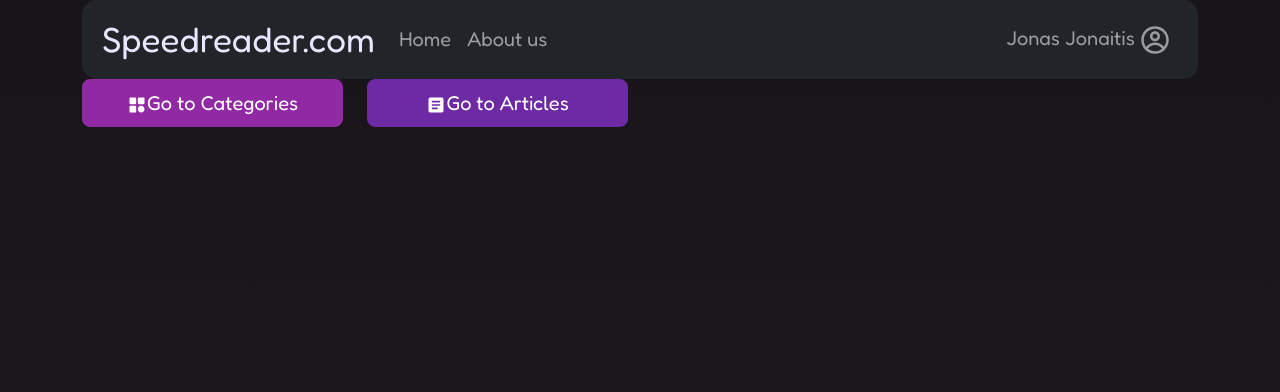
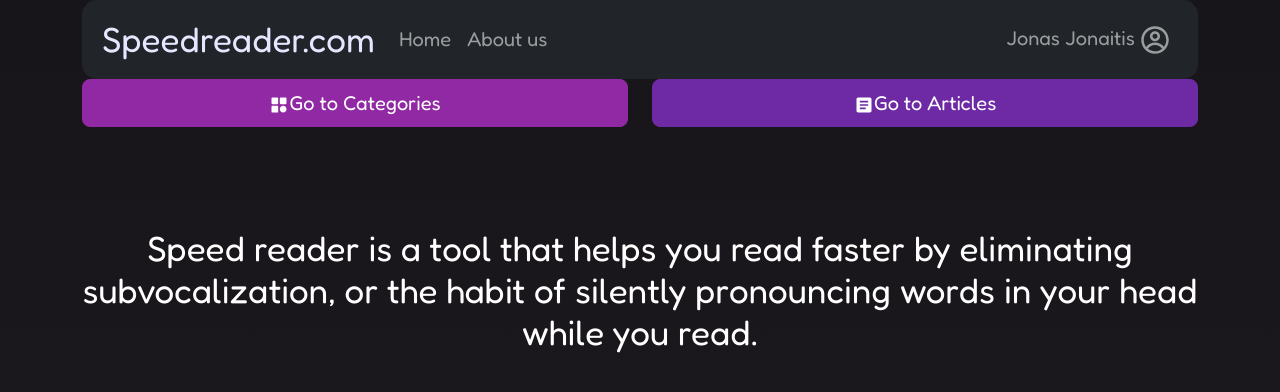
Before and after one commit to user5427/speed, a React (Create React App) app in the folder ClientApplication/react-app/: page / in a window 1280 px wide. Shown: the top 392 px of the page. Built offline with nearby package versions, Linux system fonts and the light colour scheme.

Commit message:
added article home page, some minor style changes

```diff
--- a/ClientApplication/react-app/src/App.js
+++ b/ClientApplication/react-app/src/App.js
@@ -12,7 +12,7 @@ import '@fontsource/fredoka/300.css';
 import '@fontsource/fredoka/700.css';
 
 import Categories from './pages/categories'
-import ArticleList from './pages/article-list-page'
+import ArticleHomePage from './pages/articleHomePage';
 
 
 
@@ -34,7 +34,7 @@ function App() {
         <Routes>
           <Route exact path="/" Component={() => <Landing/>} />
           <Route exact path="/categories" Component={() => <Categories/>} />
-          <Route exact path="/articles" Component={() => <ArticleList/>} />
+          <Route exact path="/articles" Component={() => <ArticleHomePage/>} />
           </Routes>
       </BrowserRouter>
     </Container>
--- a/ClientApplication/react-app/src/components/article-item.js
+++ b/ClientApplication/react-app/src/components/article-item.js
@@ -15,7 +15,7 @@ const ArticleItem = (props) => {
                 <div className="clickable-row"> {/* Apply a clickable row class */}
                     <Row className="row">
                         <Col xs={12} md={10} className="col col-12 col-md-10">
-                            <h2><b>{props.data.title}</b></h2> {/* Apply heading and bold */}
+                            <h2>{props.data.title}</h2> {/* Apply heading and bold */}
                         </Col>
                         <Col xs={12} md={2} className="col col-12 col-md-2">
                             <p>{props.data.categoryTitle}</p> {/* Apply paragraph styling */}
--- a/ClientApplication/react-app/src/pages/article-list-page.js
+++ b/ClientApplication/react-app/src/components/article-list-page.js
@@ -1,5 +1,5 @@
 import React, { useEffect, useState } from 'react';
-import ArticleItem from '../components/article-item';
+import ArticleItem from './article-item';
 import ReactPaginate from 'react-paginate';
 
 import { AiFillLeftCircle, AiFillRightCircle } from "react-icons/ai"; // icons form react-icons
@@ -49,12 +49,12 @@ const ArticleList = () => {
             <div className="d-flex justify-content-center">
                 <ReactPaginate
                     previousLabel={
-                        <IconContext.Provider value={{ color: "#9229A4", size: "36px" }}>
+                        <IconContext.Provider value={{ color: "#2992a4", size: "36px" }}>
                             <AiFillLeftCircle />
                         </IconContext.Provider>
                     }
                     nextLabel={
-                        <IconContext.Provider value={{ color: "#9229A4", size: "36px" }}>
+                        <IconContext.Provider value={{ color: "#2992a4", size: "36px" }}>
                             <AiFillRightCircle />
                         </IconContext.Provider>
                     }
--- /dev/null
+++ b/ClientApplication/react-app/src/pages/articleHomePage.js
@@ -0,0 +1,17 @@
+import React from "react";
+import ArticleList from "../components/article-list-page";
+import "../styles/articleHomePage.css";
+
+const ArticleHomePage = () => {
+    return (
+        <>
+            <div className="article-home-page">
+                <h2>Article Home Page</h2>
+            </div>
+            <ArticleList />
+        </>
+
+    );
+}
+
+export default ArticleHomePage;
--- a/ClientApplication/react-app/src/pages/landing.js
+++ b/ClientApplication/react-app/src/pages/landing.js
@@ -4,27 +4,32 @@ import { Row, Col, Button } from 'react-bootstrap';
 
 import { MdArticle } from "react-icons/md";
 import { BiSolidCategory } from "react-icons/bi";
+import "../styles/landingStyle.css";
 
 const Landing = () => {
-    const navigate  = useNavigate();
+    const navigate = useNavigate();
 
     const redirectToCategories = () => {
-        navigate ('/categories');
+        navigate('/categories');
     };
     const redirectToArticles = () => {
-        navigate ('/articles');
+        navigate('/articles');
     };
 
-   return (
+    return (
         <>
-        <Row className='row'>
-            <Col xs={12} md={3}>
-                <Button className='subjectButtons' size="lg" style={{ backgroundColor: '#9229A4', borderColor: '#9229A4'}} onClick={redirectToCategories}><BiSolidCategory/>Go to Categories</Button>
-            </Col>
-            <Col xs={12} md={3}>
-                <Button className='subjectButtons' size="lg" style={{ backgroundColor: '#6E29A4', borderColor: '#6E29A4'}} onClick={redirectToArticles}><MdArticle/>Go to Articles</Button>
-            </Col>
-        </Row>
+            <Row className='row'>
+                <Col xs={12} md={6}>
+                    <Button className='subjectButtons' size="lg" style={{ backgroundColor: '#9229A4', borderColor: '#9229A4' }} onClick={redirectToCategories}><BiSolidCategory />Go to Categories</Button>
+                </Col>
+                <Col xs={12} md={6}>
+                    <Button className='subjectButtons' size="lg" style={{ backgroundColor: '#6E29A4', borderColor: '#6E29A4' }} onClick={redirectToArticles}><MdArticle />Go to Articles</Button>
+                </Col>
+            </Row>
+
+            <div className='landing'>
+                <h2>Speed reader is a tool that helps you read faster by eliminating subvocalization, or the habit of silently pronouncing words in your head while you read. </h2>
+            </div>
         </>
     );
 
--- /dev/null
+++ b/ClientApplication/react-app/src/styles/articleHomePage.css
@@ -0,0 +1,11 @@
+.article-home-page {
+    padding: 20px 0;
+}
+
+.article-home-page h2 {
+    color: #ffffff;
+    font-size: 35px;
+    margin-top: 20px;
+    margin-bottom: 20px;
+    text-align: center;
+}
--- a/ClientApplication/react-app/src/styles/articleItemStyle.css
+++ b/ClientApplication/react-app/src/styles/articleItemStyle.css
@@ -1,5 +1,5 @@
 .article-item {
-    background: linear-gradient(180deg, #403346, #403346); /* Left-to-right gradient */
+    background: #242f3a; /* Left-to-right gradient */
     background-size: cover; /* Ensures the gradient covers the entire area */
     background-repeat: no-repeat; /* Prevents the gradient from repeating */
     background-attachment: fixed; /* Makes sure the gradient doesn't scroll with content */
@@ -16,7 +16,7 @@
 }
 
 .article-item .clickable-row:hover {
-    background: #2c2029; /* Change the background on hover */
+    background: #374858; /* Change the background on hover */
 }
 
 .article-item h2, .article-item p {
--- /dev/null
+++ b/ClientApplication/react-app/src/styles/landingStyle.css
@@ -0,0 +1,13 @@
+
+.landing {
+  color: #ffffff;
+  text-align: center;
+  padding-top: 80px;
+  padding-bottom: 80px;
+}
+
+.landing h2 {
+  font-size: 35px;
+  margin-bottom: 20px;
+  text-align: center;
+}
--- a/ClientApplication/react-app/src/styles/stylesPaginator.css
+++ b/ClientApplication/react-app/src/styles/stylesPaginator.css
@@ -11,7 +11,7 @@
 }
 
 .active {
-  background-color: #6E29A4;
+  background-color: #294aa4;
   color: white;
   border-radius: 50%;
 }
```
